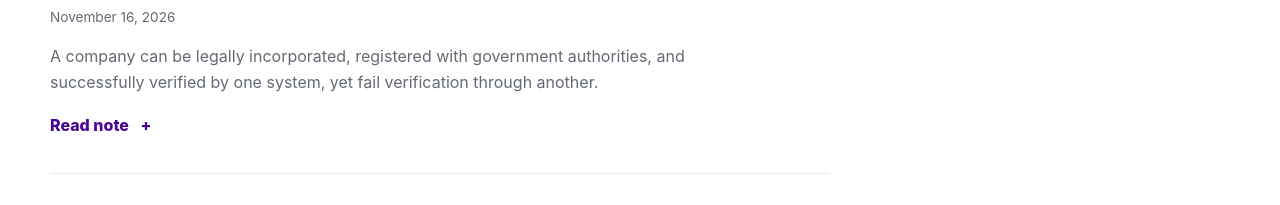
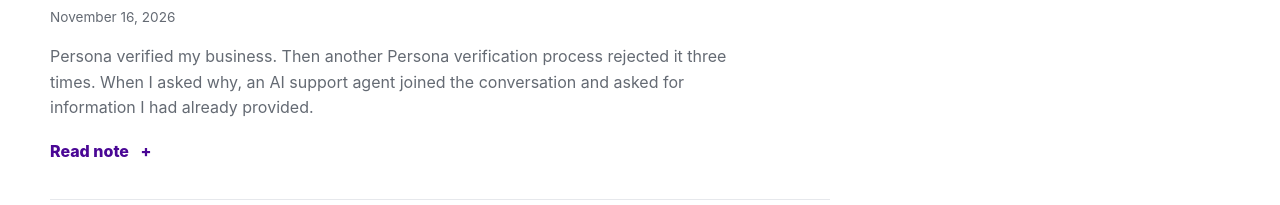
Before and after one commit to spalingadvisoryinc/spaling.github.io, a plain HTML site: page fieldnotes.html in a window 1280 px wide. Shown: the part 505-710 px from the top of the page. Drawn offline with Linux system fonts and the light colour scheme.

Commit message:
Add files via upload

```diff
--- a/fieldnotes.html
+++ b/fieldnotes.html
@@ -315,7 +315,7 @@ a:focus-visible,button:focus-visible,summary:focus-visible{outline:3px solid var
 </div></section>
 <section class="notes-section" aria-label="Field Notes posts"><div class="container"><div class="notes-list">
 <!-- Add future notes above this article. Full text lives in notes/; this page contains summaries only. -->
-<article class="note-entry" id="business-verification"><h2>When a Legitimate Business Can&#x27;t Prove It Exists</h2><p class="note-date"><time datetime="2026-11-16">November 16, 2026</time></p><p class="note-excerpt">A company can be legally incorporated, registered with government authorities, and successfully verified by one system, yet fail verification through another.</p><details class="note-read" data-src="notes/business-verification.html"><summary>Read note</summary><div class="note-body" aria-live="polite"><p><a class="text-link" href="notes/business-verification.html">Open the full note →</a></p></div></details></article>
+<article class="note-entry" id="business-verification"><h2>When a Legitimate Business Can&#x27;t Prove It Exists</h2><p class="note-date"><time datetime="2026-11-16">November 16, 2026</time></p><p class="note-excerpt">Persona verified my business. Then another Persona verification process rejected it three times. When I asked why, an AI support agent joined the conversation and asked for information I had already provided.</p><details class="note-read" data-src="notes/business-verification.html"><summary>Read note</summary><div class="note-body" aria-live="polite"><p><a class="text-link" href="notes/business-verification.html">Open the full note →</a></p></div></details></article>
 <article class="note-entry" id="agent"><h2>Endpoint Agent Checks and Permission Validation</h2><p class="note-date"><time datetime="2026-10-28">October 28, 2026</time></p><p class="note-excerpt">A recent organizational onboarding process required running a posture-assessment on a Spaling Advisory laptop using a third-party agent.  The agent tripped the Malwarebytes anti-exploit protection, which lead to a look under the hood of what was happening.</p><details class="note-read" data-src="notes/agent.html"><summary>Read note</summary><div class="note-body" aria-live="polite"><p><a class="text-link" href="notes/agent.html">Open the full note →</a></p></div></details></article>
 <article class="note-entry" id="nox-wordpress-compromise"><h2>Website Redirects, SEO Cloaking and Recovered PHP Tools</h2><p class="note-date"><time datetime="2026-10-12">October 12, 2026</time></p><p class="note-excerpt">An investigation across three sites verified a JavaScript redirect, active SEO cloaking, and recovered PHP tools. Tracing each finding separately shows what the evidence established—and what remains under investigation.</p><details class="note-read" data-src="notes/nox-wordpress-compromise.html"><summary>Read note</summary><div class="note-body" aria-live="polite"><p><a class="text-link" href="notes/nox-wordpress-compromise.html">Open the full note →</a></p></div></details></article></div></div></section>
 <section class="contact" id="contact"><div class="container"><div class="contact-panel">
```
